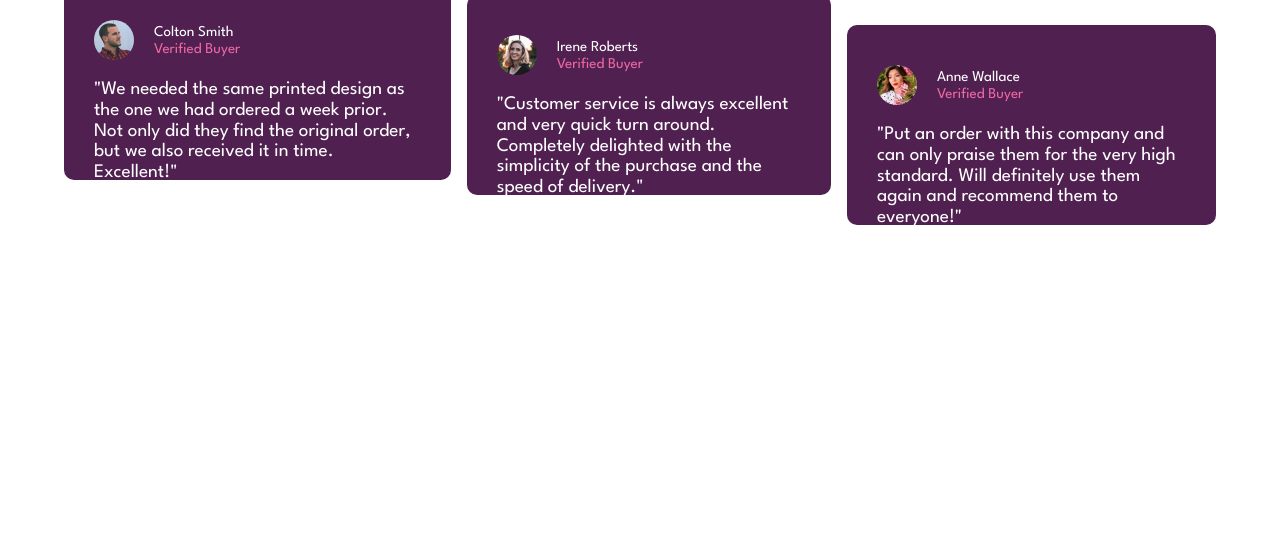
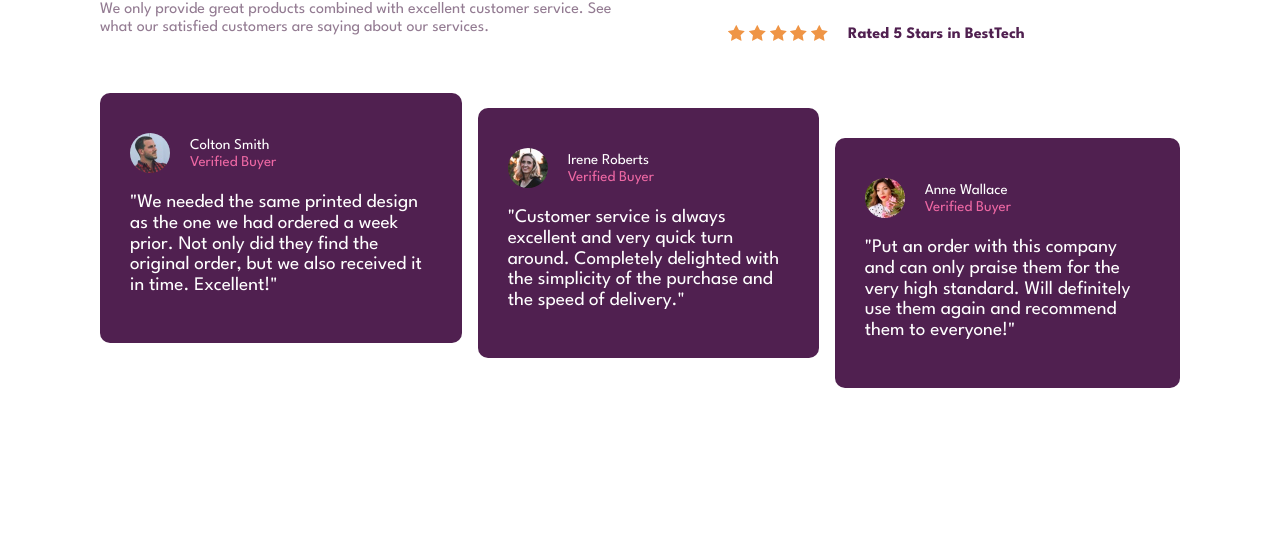
Before and after one commit to kk240/Social-proof-section, a plain HTML site: page index.html in a window 1280 px wide. Shown: the part 250-800 px from the top of the page. Drawn offline with Linux system fonts and the light colour scheme.

Commit message:
Changes in CSS

```diff
--- a/style.css
+++ b/style.css
@@ -92,9 +92,15 @@
 
 /* small tablet styles */
 @media screen and (min-width: 769px) {
+  body {
+    height: 100vh;
+    display: grid;
+    place-content: center;
+  }
   section {
     grid-template-columns: repeat(6, 1fr);
-    gap: 0;
+    gap: 1rem;
+    max-width: 1200px;
   }
   .intro {
     grid-column: span 3;
@@ -135,7 +141,7 @@
     gap: 1rem;
   }
   .testimonial {
-    height: 200px;
+    max-height: 300px;
     padding: 30px;
   }
   .testimonial:nth-child(2) {
@@ -152,3 +158,11 @@
     line-height: 1.3rem;
   }
 }
+
+/* large tablet & laptop styles */
+@media screen and (min-width: 960px) {
+  .testimonial {
+    height: 250px;
+    padding: 30px;
+  }
+}
```
